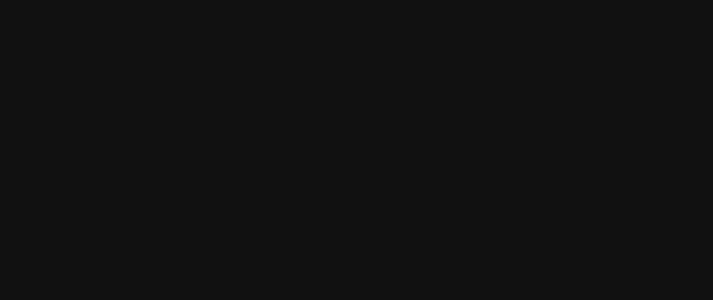
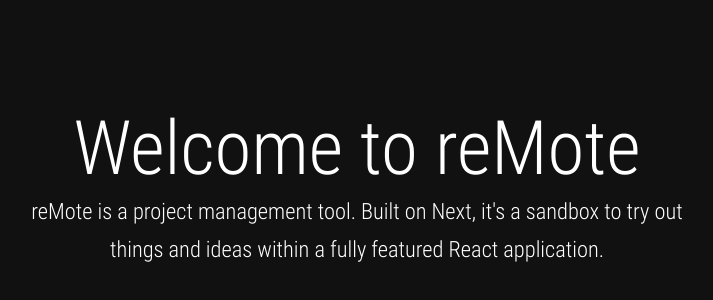
Before and after one commit to marcillyl/reMote, a Next.js app in the folder frontend/: page / in a window 1280 px wide. Shown: the part 214-514 px from the top of the page, without its empty margins (283-996 px from the left). Built offline with nearby package versions, Linux system fonts and the light colour scheme.

Commit message:
Create Home page

```diff
--- a/frontend/pages/index.js
+++ b/frontend/pages/index.jsx
@@ -1,5 +1,6 @@
 import Head from 'next/head';
 import styles from '../styles/Home.module.css';
+import SignInForm from '../components/signInForm';
 
 export default function Home() {
   return (
@@ -11,7 +12,12 @@ export default function Home() {
       </Head>
 
       <main className={styles.main}>
-        <h1 className={styles.title}></h1>
+        <h1 className={styles.main__title}>Welcome to reMote</h1>
+        <h2 className={styles.main__text}>
+          reMote is a project management tool. Built on Next, it's a sandbox to
+          try out things and ideas within a fully featured React application.
+        </h2>
+        <SignInForm />
       </main>
     </div>
   );
--- a/frontend/styles/Home.module.css
+++ b/frontend/styles/Home.module.css
@@ -0,0 +1,26 @@
+.container {
+  display: flex;
+  flex-direction: column;
+  justify-content: center;
+  align-items: center;
+  min-height: 100vh;
+  width: 100vw;
+}
+.main {
+  display: flex;
+  flex-direction: column;
+  justify-content: center;
+  align-items: center;
+  text-align: center;
+  margin: auto;
+  max-width: 700px;
+}
+.main__title {
+  font-size: 4.7em;
+  font-weight: 300;
+}
+.main__text {
+  font-size: 1.4em;
+  font-weight: 300;
+  line-height: 1.7em;
+}
--- a/frontend/styles/globals.css
+++ b/frontend/styles/globals.css
@@ -1,11 +1,13 @@
 @font-face {
   font-family: 'Condensed';
-  src: url('./assets/Fonts/Open_Sans/Condensed-Light.ttf') format('truetype');
+  src: url('../assets/fonts/Roboto_Condensed/RobotoCondensed-Light.ttf')
+    format('truetype');
   font-weight: 300;
 }
 @font-face {
   font-family: 'Condensed';
-  src: url('./assets/Fonts/Open_Sans/Condensed-Regular.ttf') format('truetype');
+  src: url('../assets/fonts/Roboto_Condensed/RobotoCondensed-Regular.ttf')
+    format('truetype');
   font-weight: 400;
 }
 *,
@@ -26,7 +28,7 @@ body {
   background-attachment: fixed;
   background-size: cover;
   background: #111;
-  font-size: 11pt;
+  font-size: 12pt;
   color: white;
 }
 img {
@@ -69,11 +71,3 @@ input::placeholder,
 textarea::placeholder {
   opacity: 0.7;
 }
-.container {
-  display: flex;
-  flex-direction: column;
-  justify-content: center;
-  align-items: center;
-  min-height: 100vh;
-  width: 100vw;
-}
```
